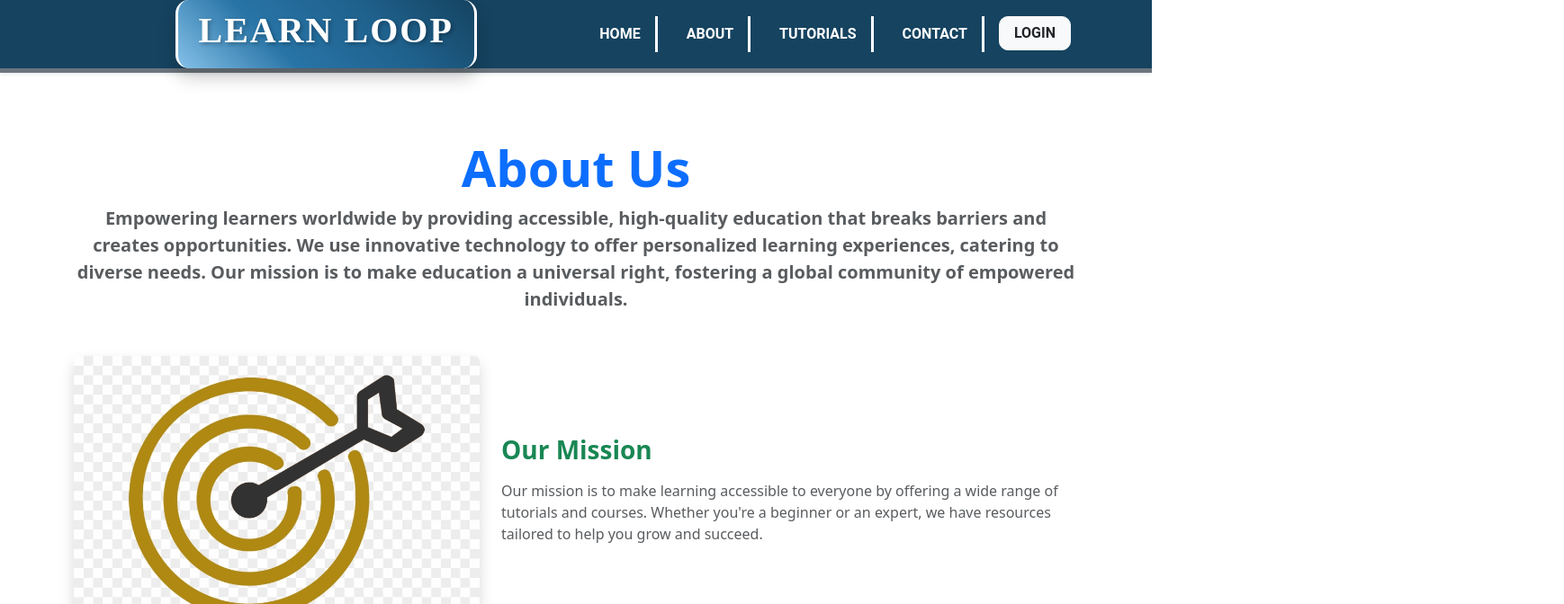
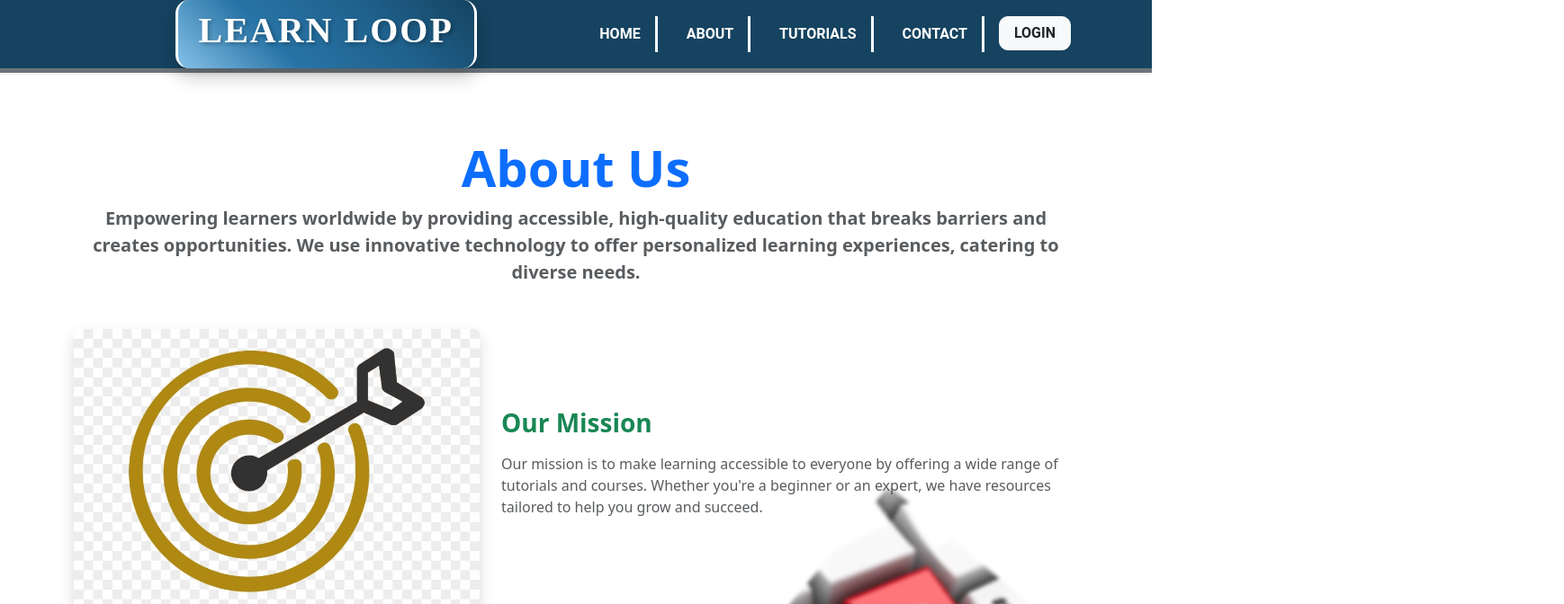
Before and after one commit to Ijaas-Fathi/Frontend, a React (Vite) app: page /about in a window 1280 px wide. Shown: the top 672 px of the page at 90% size, 1738 px wide, since content can reach past the window. Built offline with nearby package versions, Linux system fonts and the light colour scheme.

Commit message:
Changed the background image in about and adjusted its alignment

```diff
--- a/src/Pages/About.jsx
+++ b/src/Pages/About.jsx
@@ -6,17 +6,36 @@ import alex from '../assets/Images/alex.png';
 import jamie from '../assets/Images/jamie.png';
 import taylor from '../assets/Images/taylor.png';
 import { motion } from 'framer-motion';
+import about_back from '../assets/Images/about_back.png';
 
 
 const About = () => (
-  <div className="container py-5">
+  <div style={{
+    position: 'relative',
+  }} >
+<div
+style={{
+    background: `url(${about_back})`,
+    backgroundSize: '35%',
+    backgroundPosition: 'right',
+    backgroundRepeat: 'no-repeat',
+    position: 'absolute',
+    top: '-350px',
+    left: '120px',
+    width: '100%',
+    height: '100%',
+    filter: 'blur(2px)',
+    zIndex: -1,
+    transform: 'rotate(40deg)'
+  }}></div>
+
+  <div className="container py-5" style={{ position: 'relative', zIndex: 1 }}>
     {/* Header Section */}
     <div className="text-center mb-5">
       <h1 className="display-4 text-primary fw-bold">About Us</h1>
       <p className="lead text-muted fw-bold">
         Empowering learners worldwide by providing accessible, high-quality education that breaks barriers and creates opportunities.
         We use innovative technology to offer personalized learning experiences, catering to diverse needs.
-        Our mission is to make education a universal right, fostering a global community of empowered individuals.
       </p>
     </div>
 
@@ -130,6 +149,7 @@ const About = () => (
       </div>
     </div>
   </div>
+</div>
 );
 
 export default About;
--- a/src/assets/Images/Image.js
+++ b/src/assets/Images/Image.js
@@ -23,6 +23,7 @@ import back1 from './back1';
 import back2 from './back2';
 import back3 from './back3';
 import back4 from './back4';
+import about_back from './about_back';
 
 export const Images = {image1}
 export const Images1 = {image2}
@@ -49,3 +50,4 @@ export const back1 = {back1}
 export const back2 = {back2}
 export const back3 = {back3}
 export const back4 = {back4}
+export const about_back = {about_back}
```
Also changed, not shown: src/assets/Images/about_back.png (added).
